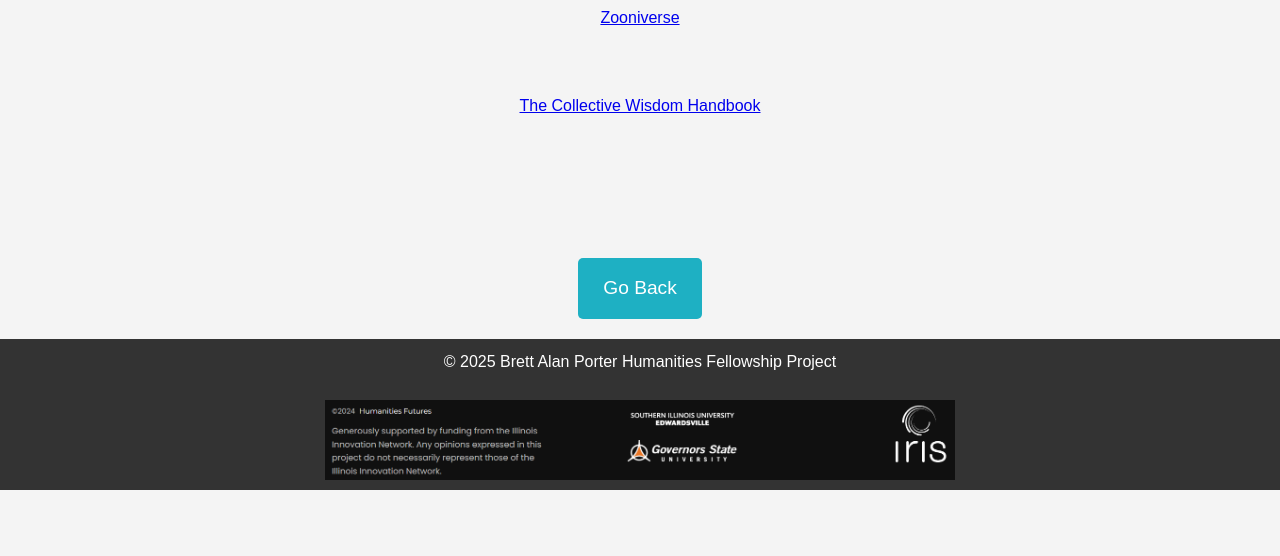
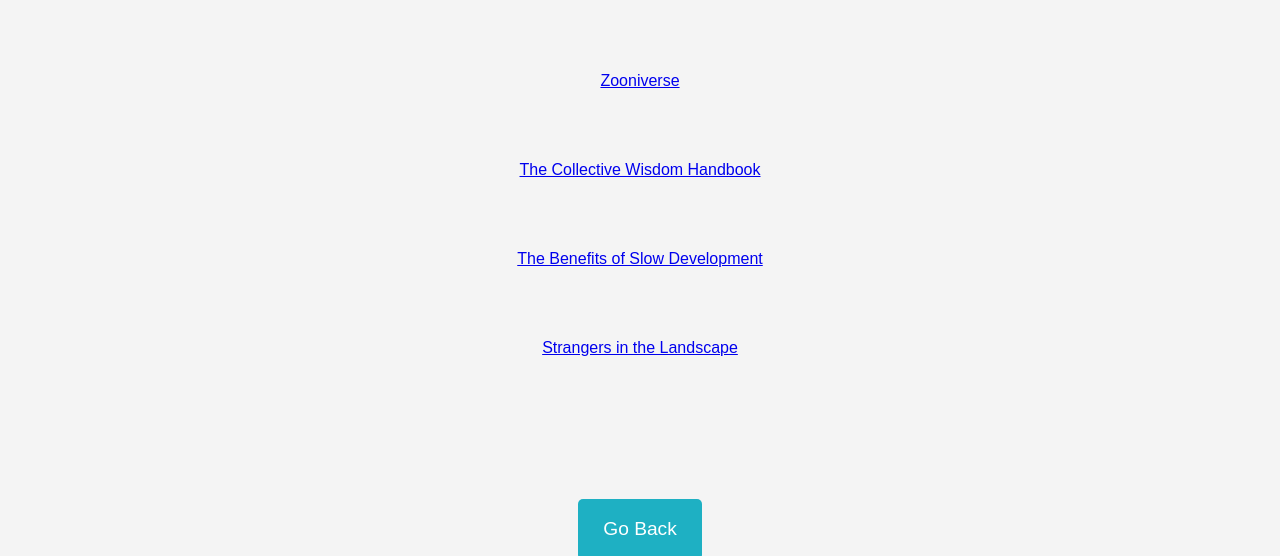
Before and after one commit to BrettAlanPorter7/DHFP25, a plain HTML site: page history-culture.html in a window 1280 px wide. Shown: the part 655-1211 px from the top of the page. Before the commit the page ends 1145 px from the top, so only its background shows below. Drawn offline with Linux system fonts and the light colour scheme.

Commit message:
Update spacing between links on paths

```diff
--- a/history-culture.html
+++ b/history-culture.html
@@ -30,10 +30,14 @@
             <h5>Adler Planetarium, Chicago</h5>
             <br>
             <iframe width="560" height="315" src="https://www.youtube.com/embed/292YxAS-4hw?si=uraM99FYOiZOqkJ3" title="YouTube video player" frameborder="0" allow="accelerometer; autoplay; clipboard-write; encrypted-media; gyroscope; picture-in-picture; web-share" referrerpolicy="strict-origin-when-cross-origin" allowfullscreen></iframe>
-            <br>
+            <p>     <br>     <br>     </p>
             <a href="https://www.zooniverse.org/" target="_blank">Zooniverse</a>
             <p>     <br>     <br>     </p>
             <a href="https://britishlibrary.pubpub.org/" target="_blank">The Collective Wisdom Handbook</a>
+            <p>     <br>     <br>     </p>
+            <a href="https://royalsocietypublishing.org/doi/10.1098/rsnr.2024.0003" target="_blank">The Benefits of Slow Development</a>
+            <p>     <br>     <br>     </p>
+            <a href="https://startwords.cdh.princeton.edu/issues/2/strangers-in-the-landscape/#-" target="_blank">Strangers in the Landscape</a>
             <p>     <br>     <br>     </p>
         </section>
         <br>
```
Also changed, not shown: arts.html (+4 -2 lines), literature.html (+2 -2 lines), philosophy-ethics.html (+2 -2 lines), technology.html (+1 -1 lines).
